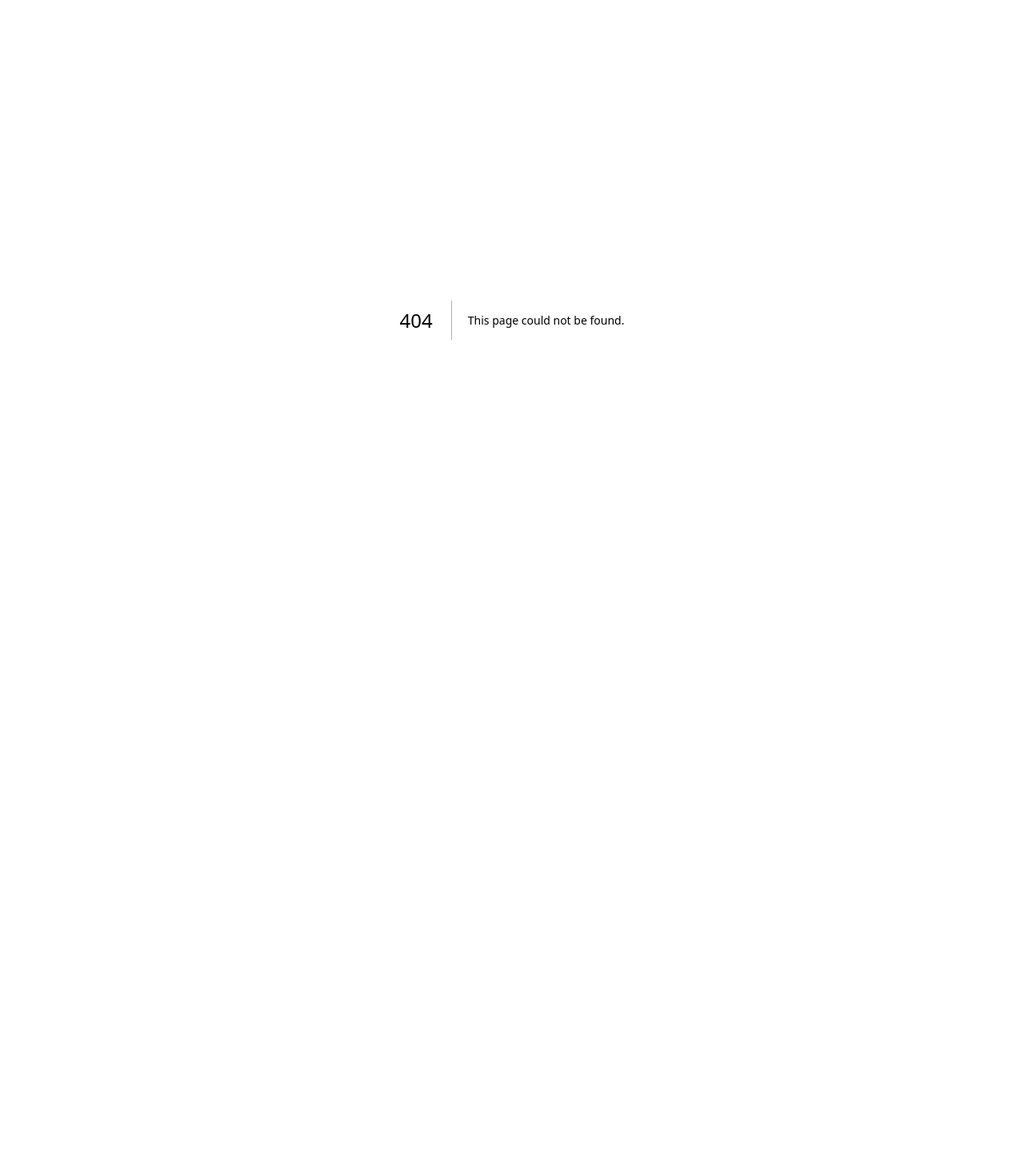
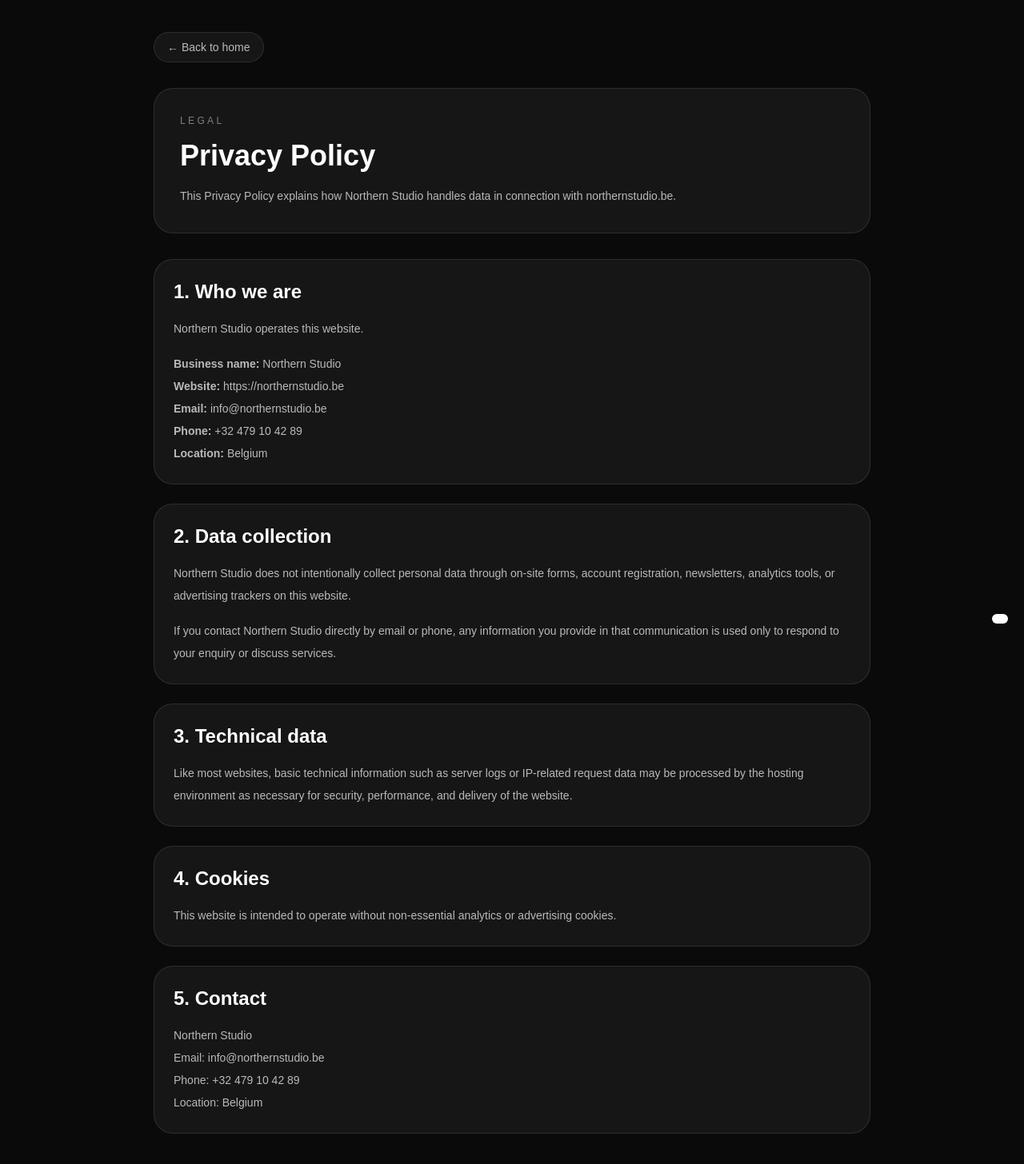
Before and after one commit to mrnorthernlight/northernstudio, a Next.js app: page /privacy-policy in a window 1280 px wide. Before the commit this address had no page. Shown: the whole page at 80% size. Before the commit the page ends 800 px from the top, so only its background shows below. Built offline with nearby package versions, Linux system fonts and the light colour scheme.

Commit message:
Add privacy policy and terms pages

```diff
--- /dev/null
+++ b/app/legal-config.ts
@@ -0,0 +1,10 @@
+export const LEGAL = {
+  businessName: "Northern Studio",
+  legalName: "Northern Studio",
+  domain: "northernstudio.be",
+  websiteUrl: "https://www.northernstudio.be/",
+  email: "info@northernstudio.be",
+  phone: "+32 479 10 42 89",
+  country: "Belgium",
+  dpoEmail: "info@northernstudio.be",
+};
--- /dev/null
+++ b/app/privacy-policy/page.js
@@ -0,0 +1,95 @@
+export default function PrivacyPolicyPage() {
+  return (
+    <main className="min-h-screen bg-neutral-950 px-6 py-10 text-white">
+      <div className="mx-auto max-w-4xl">
+        <a
+          href="/"
+          className="inline-block rounded-full border border-white/10 bg-white/5 px-4 py-2 text-sm text-white/70"
+        >
+          ← Back to home
+        </a>
+
+        <div className="mt-8 rounded-3xl border border-white/10 bg-white/5 p-8">
+          <p className="text-xs uppercase tracking-[0.28em] text-white/45">Legal</p>
+          <h1 className="mt-4 text-4xl font-semibold">Privacy Policy</h1>
+          <p className="mt-4 text-sm leading-7 text-white/70">
+            This Privacy Policy explains how Northern Studio handles data in connection
+            with northernstudio.be.
+          </p>
+        </div>
+
+        <div className="mt-8 space-y-6">
+          <section className="rounded-3xl border border-white/10 bg-white/5 p-6">
+            <h2 className="text-2xl font-semibold">1. Who we are</h2>
+            <div className="mt-4 space-y-4 text-sm leading-7 text-white/70">
+              <p>Northern Studio operates this website.</p>
+              <p>
+                <strong>Business name:</strong> Northern Studio
+                <br />
+                <strong>Website:</strong> https://northernstudio.be
+                <br />
+                <strong>Email:</strong> info@northernstudio.be
+                <br />
+                <strong>Phone:</strong> +32 479 10 42 89
+                <br />
+                <strong>Location:</strong> Belgium
+              </p>
+            </div>
+          </section>
+
+          <section className="rounded-3xl border border-white/10 bg-white/5 p-6">
+            <h2 className="text-2xl font-semibold">2. Data collection</h2>
+            <div className="mt-4 space-y-4 text-sm leading-7 text-white/70">
+              <p>
+                Northern Studio does not intentionally collect personal data through
+                on-site forms, account registration, newsletters, analytics tools, or
+                advertising trackers on this website.
+              </p>
+              <p>
+                If you contact Northern Studio directly by email or phone, any
+                information you provide in that communication is used only to respond
+                to your enquiry or discuss services.
+              </p>
+            </div>
+          </section>
+
+          <section className="rounded-3xl border border-white/10 bg-white/5 p-6">
+            <h2 className="text-2xl font-semibold">3. Technical data</h2>
+            <div className="mt-4 space-y-4 text-sm leading-7 text-white/70">
+              <p>
+                Like most websites, basic technical information such as server logs or
+                IP-related request data may be processed by the hosting environment as
+                necessary for security, performance, and delivery of the website.
+              </p>
+            </div>
+          </section>
+
+          <section className="rounded-3xl border border-white/10 bg-white/5 p-6">
+            <h2 className="text-2xl font-semibold">4. Cookies</h2>
+            <div className="mt-4 space-y-4 text-sm leading-7 text-white/70">
+              <p>
+                This website is intended to operate without non-essential analytics or
+                advertising cookies.
+              </p>
+            </div>
+          </section>
+
+          <section className="rounded-3xl border border-white/10 bg-white/5 p-6">
+            <h2 className="text-2xl font-semibold">5. Contact</h2>
+            <div className="mt-4 space-y-4 text-sm leading-7 text-white/70">
+              <p>
+                Northern Studio
+                <br />
+                Email: info@northernstudio.be
+                <br />
+                Phone: +32 479 10 42 89
+                <br />
+                Location: Belgium
+              </p>
+            </div>
+          </section>
+        </div>
+      </div>
+    </main>
+  );
+}
--- /dev/null
+++ b/app/terms/page.js
@@ -0,0 +1,77 @@
+export default function TermsPage() {
+  return (
+    <main className="min-h-screen bg-neutral-950 px-6 py-10 text-white">
+      <div className="mx-auto max-w-4xl">
+        <a
+          href="/"
+          className="inline-block rounded-full border border-white/10 bg-white/5 px-4 py-2 text-sm text-white/70"
+        >
+          ← Back to home
+        </a>
+
+        <div className="mt-8 rounded-3xl border border-white/10 bg-white/5 p-8">
+          <p className="text-xs uppercase tracking-[0.28em] text-white/45">Legal</p>
+          <h1 className="mt-4 text-4xl font-semibold">Terms &amp; Conditions</h1>
+          <p className="mt-4 text-sm leading-7 text-white/70">
+            These Terms &amp; Conditions govern your use of northernstudio.be and your
+            interaction with Northern Studio.
+          </p>
+        </div>
+
+        <div className="mt-8 space-y-6">
+          <section className="rounded-3xl border border-white/10 bg-white/5 p-6">
+            <h2 className="text-2xl font-semibold">1. Business information</h2>
+            <div className="mt-4 space-y-4 text-sm leading-7 text-white/70">
+              <p>
+                <strong>Business name:</strong> Northern Studio
+                <br />
+                <strong>Website:</strong> https://northernstudio.be
+                <br />
+                <strong>Email:</strong> info@northernstudio.be
+                <br />
+                <strong>Phone:</strong> +32 479 10 42 89
+                <br />
+                <strong>Location:</strong> Belgium
+              </p>
+            </div>
+          </section>
+
+          <section className="rounded-3xl border border-white/10 bg-white/5 p-6">
+            <h2 className="text-2xl font-semibold">2. Use of website</h2>
+            <div className="mt-4 space-y-4 text-sm leading-7 text-white/70">
+              <p>
+                By using this website, you agree to use it lawfully and not to
+                interfere with its operation, security, or availability.
+              </p>
+            </div>
+          </section>
+
+          <section className="rounded-3xl border border-white/10 bg-white/5 p-6">
+            <h2 className="text-2xl font-semibold">3. Services</h2>
+            <div className="mt-4 space-y-4 text-sm leading-7 text-white/70">
+              <p>
+                Northern Studio offers website-related services, including web design,
+                redesign work, and digital presence services.
+              </p>
+            </div>
+          </section>
+
+          <section className="rounded-3xl border border-white/10 bg-white/5 p-6">
+            <h2 className="text-2xl font-semibold">4. Contact</h2>
+            <div className="mt-4 space-y-4 text-sm leading-7 text-white/70">
+              <p>
+                Northern Studio
+                <br />
+                Email: info@northernstudio.be
+                <br />
+                Phone: +32 479 10 42 89
+                <br />
+                Location: Belgium
+              </p>
+            </div>
+          </section>
+        </div>
+      </div>
+    </main>
+  );
+}
--- a/package.json
+++ b/package.json
@@ -17,6 +17,8 @@
   },
   "devDependencies": {
     "@tailwindcss/postcss": "^4",
+    "@types/node": "25.3.5",
+    "@types/react": "19.2.14",
     "babel-plugin-react-compiler": "1.0.0",
     "eslint": "^9",
     "eslint-config-next": "16.1.6",
```
Also changed, not shown: tsconfig.json (added, +37 -0 lines), 1 other file (tests, documents, lock files or other folders).
